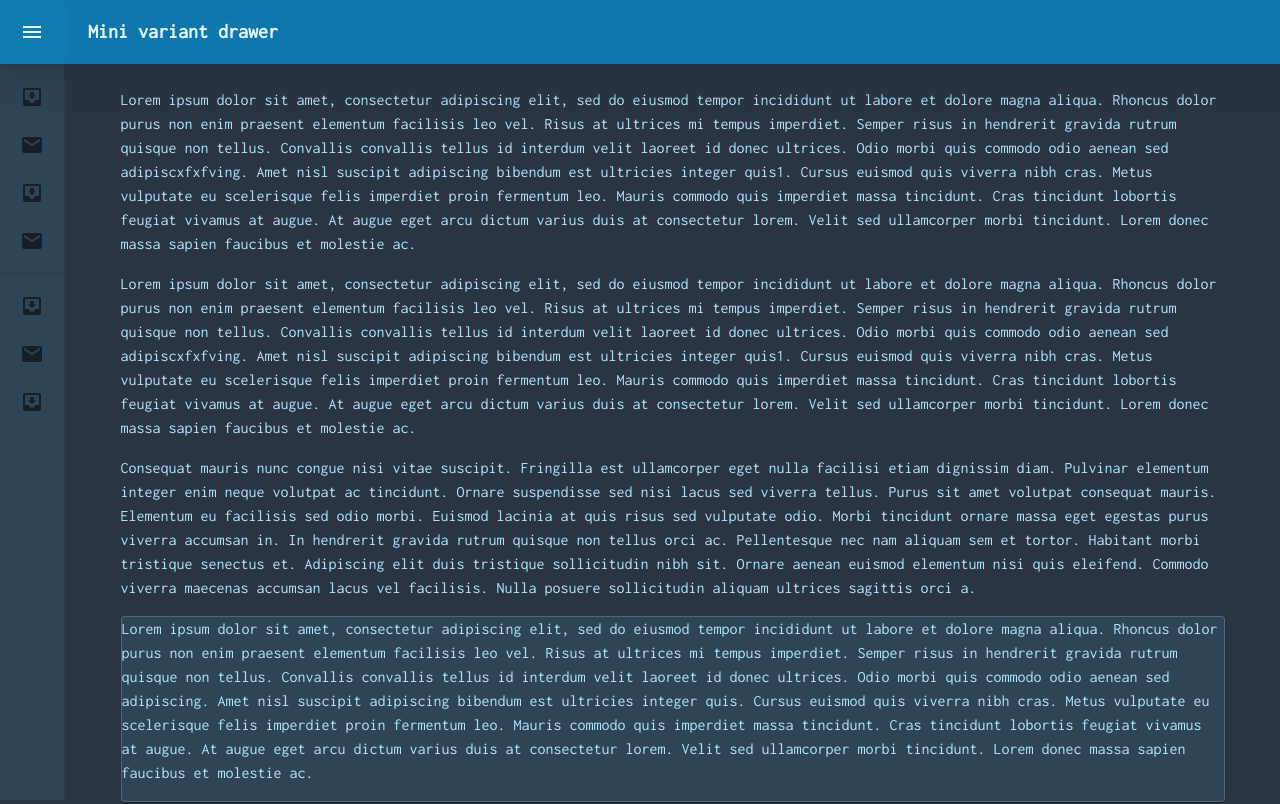
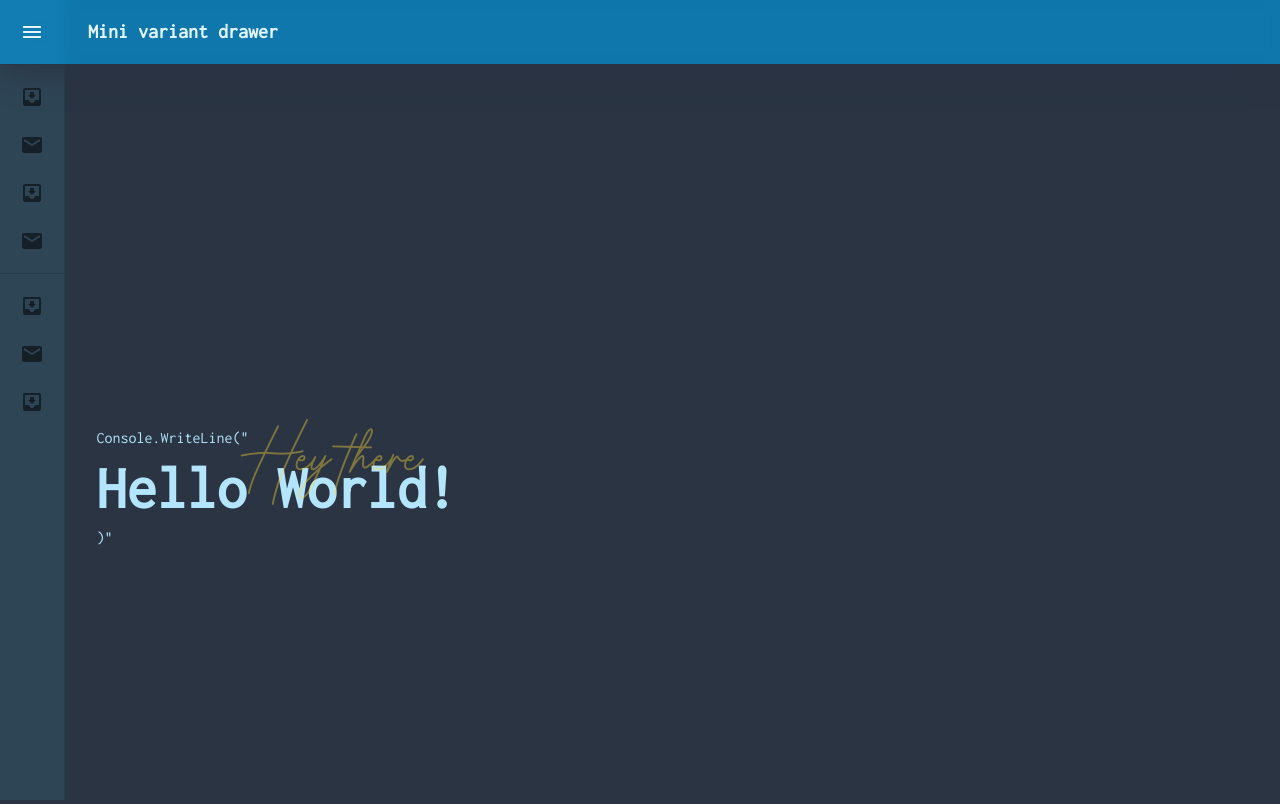
Before and after one commit to Navid-Mousavizdeh/MyPortfolio, a React (Create React App) app: page / in a window 1280 px wide. Shown: the top 804 px of the page. Built offline with nearby package versions, Linux system fonts and the light colour scheme.

Commit message:
feat: header typography

```diff
--- /dev/null
+++ b/src/Components/Header/Header.css
@@ -0,0 +1,16 @@
+@font-face {
+  font-family: BetterGrade;
+  src: url('../../Theme/Fonts/BetterGrade.ttf');
+}
+
+.NoWrap {
+  word-break: keep-all;
+}
+
+.Cursive-Font {
+  font-family: BetterGrade !important;
+  font-weight: 100 !important;
+  filter: opacity(0.4);
+  color: #fdd835 !important;
+  z-index: 1 !important;
+}
--- /dev/null
+++ b/src/Components/Header/Header.js
@@ -0,0 +1,82 @@
+import * as React from 'react'
+import Grid from '@mui/material/Grid'
+import Typography from '@mui/material/Typography'
+import useMediaQuery from '@mui/material/useMediaQuery'
+import { useTheme } from '@mui/material/styles'
+import './Header.css'
+
+function Header(props) {
+  const theme = useTheme()
+  const ReduceFontSize = useMediaQuery(theme.breakpoints.down('md'))
+
+  return (
+    <Grid container sx={{ height: '100vh' }} alignItems='center'>
+      {/*Above Image for Mobile Header*/}
+      <Grid
+        item
+        xs={12}
+        sm={12}
+        md={7}
+        justifyContent='center'
+        alignItems='center'
+        sx={{ display: { xs: 'flex', sm: 'none' } }}
+      ></Grid>
+      {/*Title for Header*/}
+      <Grid
+        item
+        xs={12}
+        sm={12}
+        md={5}
+        justifyContent='flex-start'
+        alignItems='center'
+      >
+        <Grid item container direction='row'>
+          <Grid item container>
+            <Typography variant='subtitle1' component='div'>
+              {'Console.WriteLine("'}
+            </Typography>
+          </Grid>
+
+          <Grid item container>
+            <Grid item container justifyContent='flex-start'>
+              <Typography
+                variant={ReduceFontSize ? 'h3' : 'h2'}
+                component='div'
+                className='NoWrap'
+              >
+                Hello World!
+              </Typography>
+            </Grid>
+            <Grid item container justifyContent='flex-start'>
+              <Typography
+                variant={ReduceFontSize ? 'h2' : 'h1'}
+                component='div'
+                className='Cursive-Font'
+                sx={{ mt: { xs: -11.5, md: -15 }, ml: { xs: 18, md: 18 } }}
+              >
+                Hey there
+              </Typography>
+            </Grid>
+          </Grid>
+          <Grid item container>
+            <Typography variant='subtitle1' component='div'>
+              {')"'}
+            </Typography>
+          </Grid>
+        </Grid>
+      </Grid>
+      {/*Image of Normal Header*/}
+      <Grid
+        item
+        xs={12}
+        sm={6}
+        md={8}
+        justifyContent='center'
+        alignItems='center'
+        sx={{ display: { xs: 'none', sd: 'flex' } }}
+      ></Grid>
+    </Grid>
+  )
+}
+
+export default Header
--- a/src/Pages/MainPage/MainPage.js
+++ b/src/Pages/MainPage/MainPage.js
@@ -25,6 +25,8 @@ import KeyboardArrowUpIcon from '@mui/icons-material/KeyboardArrowUp'
 import Zoom from '@mui/material/Zoom'
 import { Card } from '@mui/material'
 import './MainPage.css'
+//import components
+import Header from '../../Components/Header/Header'
 
 function ScrollTop(props) {
   const { children, window } = props
@@ -211,7 +213,11 @@ function MainPage(props) {
         </Drawer>
 
         <Container>
-          <Box component='main' sx={{ flexGrow: 1, p: 3 }}>
+          <Box
+            component='main'
+            sx={{ flexGrow: 1, pt: 3, pl: 0, pr: 0, pb: 3 }}
+          >
+            <Header />
             <Typography paragraph>
               Lorem ipsum dolor sit amet, consectetur adipiscing elit, sed do
               eiusmod tempor incididunt ut labore et dolore magna aliqua.
--- a/src/Theme/ThemeGenerator.js
+++ b/src/Theme/ThemeGenerator.js
@@ -58,6 +58,9 @@ const ThemeGenerator = createTheme({
       fontSize: '1.6rem',
     },
     subtitle1: {
+      fontWeight: 400,
+    },
+    subtitle2: {
       fontWeight: 700,
     },
   },
```
Also changed, not shown: src/Theme/Fonts/BetterGrade.ttf (added).
